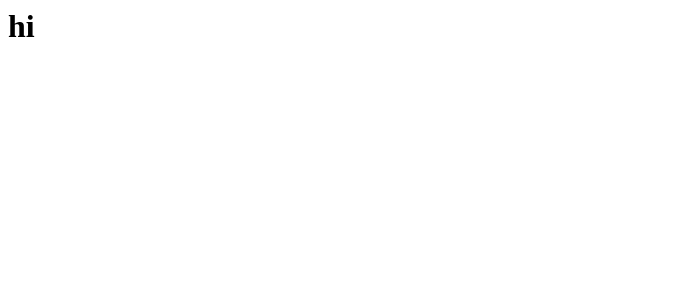
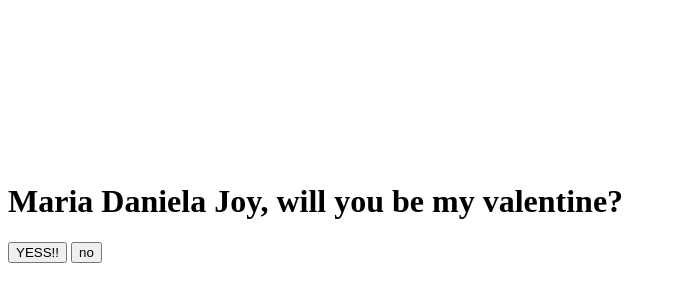
Before and after one commit to kifoter/kifoter.github.io, a plain HTML site: page index.html in a window 1280 px wide. Shown: the whole page, without its empty margins (0-676 px from the left). Drawn offline with Linux system fonts and the light colour scheme.

Commit message:
Update index.html

```diff
--- a/index.html
+++ b/index.html
@@ -1,6 +1,25 @@
-<!DOKTYPE html>
+<!DOCTYPE html>
 <html>
+<head>
+	<link rel="stylesheet" type="text/css" href="styles.css">
+</head>
+
 <body>
-  <h1> hi </h1>
+
+	<div id="container">
+
+	<canvas id = "canv"></canvas>
+
+
+	<div id = "content">
+		<h1 id = "question"> Maria Daniela Joy, will you be my valentine? </h1>
+		<button id = "yesButton" onclick = "hooray()"> YESS!! </button>
+		<button id = "noButton" onclick = "makegreenbigger()"> no </button>
+	</div>
+
+	</div>
+
+	<script src="script.js"></script>
 </body>
+
 </html>
```
